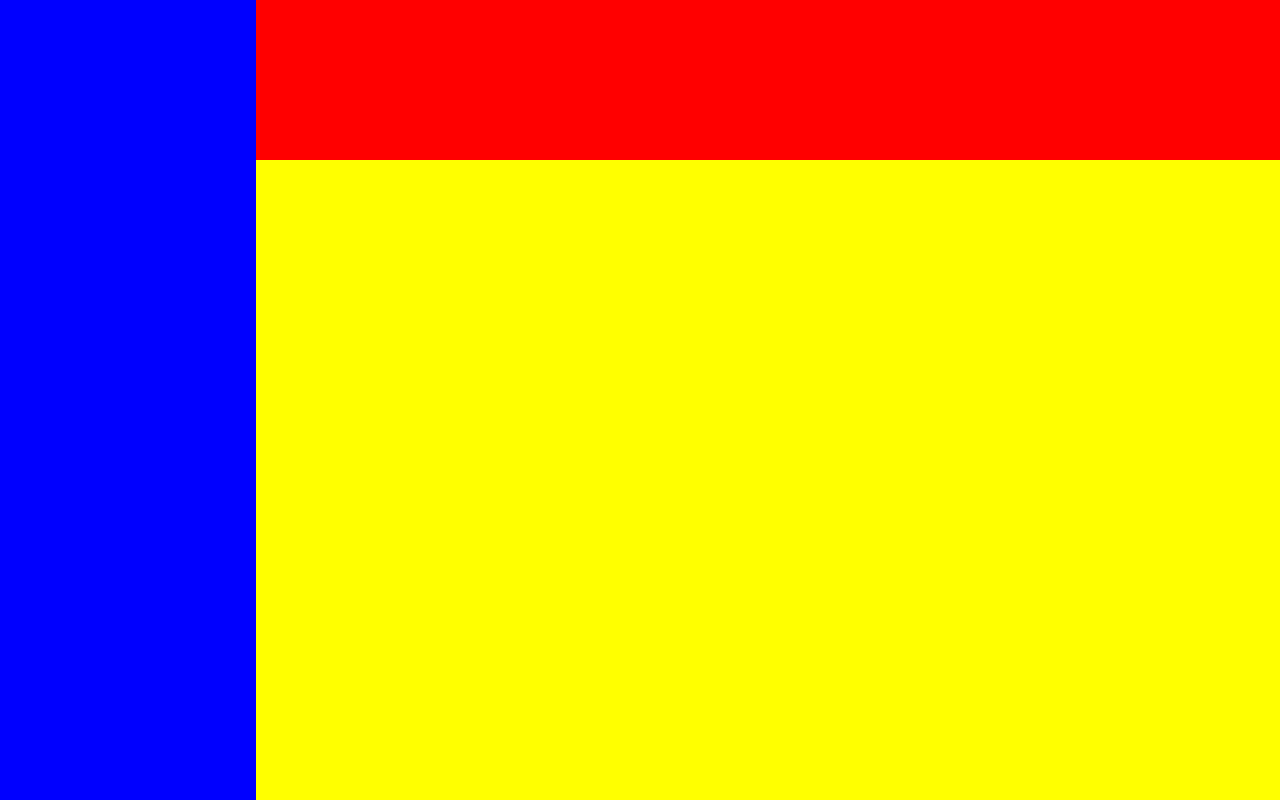
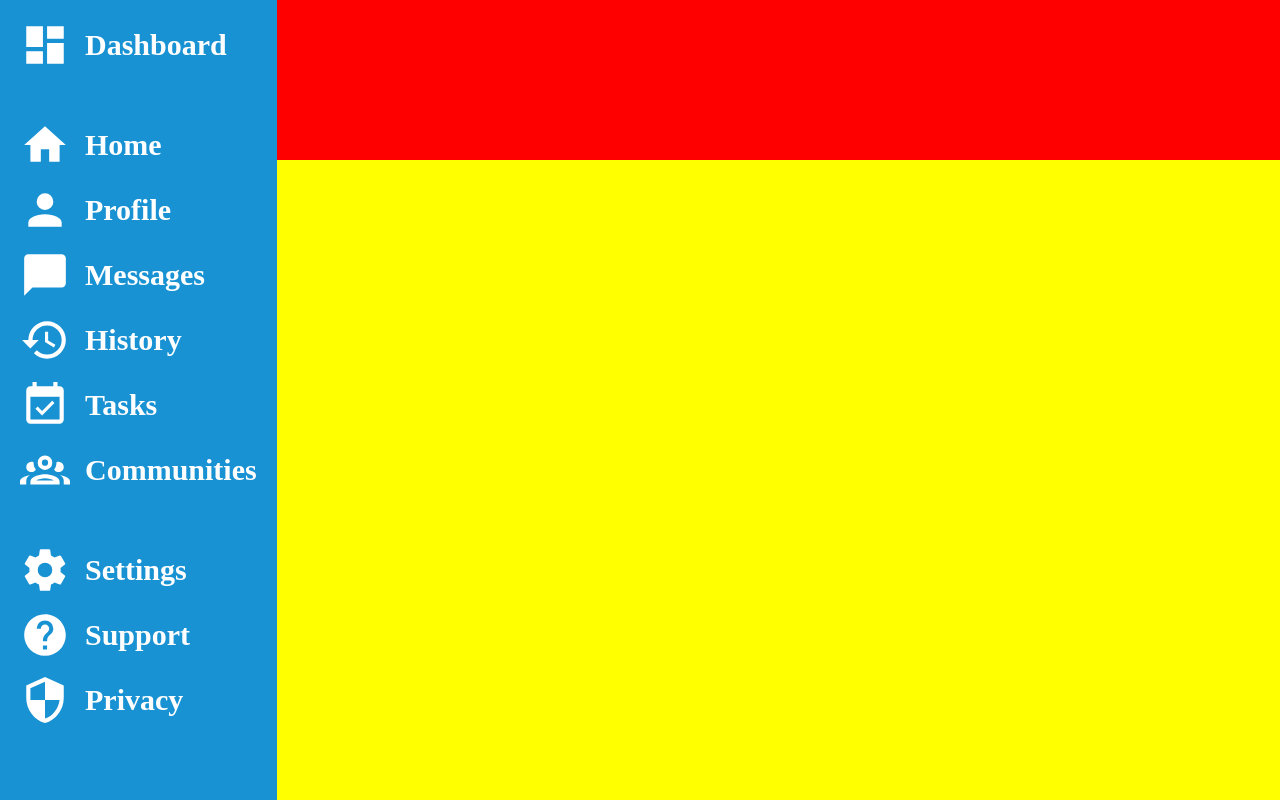
Before and after one commit to Oussama5379/admin-dashboard, a plain HTML site: page index.html in a window 1280 px wide. Drawn offline with Linux system fonts and the light colour scheme.

Commit message:
Build the Sidebar

```diff
--- a/index.html
+++ b/index.html
@@ -9,7 +9,91 @@
 	<body>
 		<div class="container">
 			<div class="header"></div>
-			<div class="sidebar"></div>
+			<div class="sidebar">
+				<div class="side-element title">
+					<svg xmlns="http://www.w3.org/2000/svg" viewBox="0 0 24 24">
+						<path d="M13,3V9H21V3M13,21H21V11H13M3,21H11V15H3M3,13H11V3H3V13Z" />
+					</svg>
+					<span>Dashboard</span>
+				</div>
+				<div class="side-element">
+					<svg xmlns="http://www.w3.org/2000/svg" viewBox="0 0 24 24">
+						<title>home</title>
+						<path d="M10,20V14H14V20H19V12H22L12,3L2,12H5V20H10Z" />
+					</svg>
+					<span>Home</span>
+				</div>
+				<div class="side-element">
+					<svg xmlns="http://www.w3.org/2000/svg" viewBox="0 0 24 24">
+						<title>account</title>
+						<path
+							d="M12,4A4,4 0 0,1 16,8A4,4 0 0,1 12,12A4,4 0 0,1 8,8A4,4 0 0,1 12,4M12,14C16.42,14 20,15.79 20,18V20H4V18C4,15.79 7.58,14 12,14Z"
+						/>
+					</svg>
+					<span>Profile</span>
+				</div>
+				<div class="side-element">
+					<svg xmlns="http://www.w3.org/2000/svg" viewBox="0 0 24 24">
+						<title>message</title>
+						<path d="M20,2H4A2,2 0 0,0 2,4V22L6,18H20A2,2 0 0,0 22,16V4C22,2.89 21.1,2 20,2Z" />
+					</svg>
+					<span>Messages</span>
+				</div>
+				<div class="side-element">
+					<svg xmlns="http://www.w3.org/2000/svg" viewBox="0 0 24 24">
+						<title>history</title>
+						<path
+							d="M13.5,8H12V13L16.28,15.54L17,14.33L13.5,12.25V8M13,3A9,9 0 0,0 4,12H1L4.96,16.03L9,12H6A7,7 0 0,1 13,5A7,7 0 0,1 20,12A7,7 0 0,1 13,19C11.07,19 9.32,18.21 8.06,16.94L6.64,18.36C8.27,20 10.5,21 13,21A9,9 0 0,0 22,12A9,9 0 0,0 13,3"
+						/>
+					</svg>
+					<span>History</span>
+				</div>
+				<div class="side-element">
+					<svg xmlns="http://www.w3.org/2000/svg" viewBox="0 0 24 24">
+						<title>calendar-check</title>
+						<path
+							d="M19,19H5V8H19M19,3H18V1H16V3H8V1H6V3H5C3.89,3 3,3.9 3,5V19A2,2 0 0,0 5,21H19A2,2 0 0,0 21,19V5A2,2 0 0,0 19,3M16.53,11.06L15.47,10L10.59,14.88L8.47,12.76L7.41,13.82L10.59,17L16.53,11.06Z"
+						/>
+					</svg>
+					<span>Tasks</span>
+				</div>
+				<div class="side-element title">
+					<svg xmlns="http://www.w3.org/2000/svg" viewBox="0 0 24 24">
+						<title>account-group-outline</title>
+						<path
+							d="M12,5A3.5,3.5 0 0,0 8.5,8.5A3.5,3.5 0 0,0 12,12A3.5,3.5 0 0,0 15.5,8.5A3.5,3.5 0 0,0 12,5M12,7A1.5,1.5 0 0,1 13.5,8.5A1.5,1.5 0 0,1 12,10A1.5,1.5 0 0,1 10.5,8.5A1.5,1.5 0 0,1 12,7M5.5,8A2.5,2.5 0 0,0 3,10.5C3,11.44 3.53,12.25 4.29,12.68C4.65,12.88 5.06,13 5.5,13C5.94,13 6.35,12.88 6.71,12.68C7.08,12.47 7.39,12.17 7.62,11.81C6.89,10.86 6.5,9.7 6.5,8.5C6.5,8.41 6.5,8.31 6.5,8.22C6.2,8.08 5.86,8 5.5,8M18.5,8C18.14,8 17.8,8.08 17.5,8.22C17.5,8.31 17.5,8.41 17.5,8.5C17.5,9.7 17.11,10.86 16.38,11.81C16.5,12 16.63,12.15 16.78,12.3C16.94,12.45 17.1,12.58 17.29,12.68C17.65,12.88 18.06,13 18.5,13C18.94,13 19.35,12.88 19.71,12.68C20.47,12.25 21,11.44 21,10.5A2.5,2.5 0 0,0 18.5,8M12,14C9.66,14 5,15.17 5,17.5V19H19V17.5C19,15.17 14.34,14 12,14M4.71,14.55C2.78,14.78 0,15.76 0,17.5V19H3V17.07C3,16.06 3.69,15.22 4.71,14.55M19.29,14.55C20.31,15.22 21,16.06 21,17.07V19H24V17.5C24,15.76 21.22,14.78 19.29,14.55M12,16C13.53,16 15.24,16.5 16.23,17H7.77C8.76,16.5 10.47,16 12,16Z"
+						/>
+					</svg>
+					<span>Communities</span>
+				</div>
+				<div class="side-element">
+					<svg xmlns="http://www.w3.org/2000/svg" viewBox="0 0 24 24">
+						<title>cog</title>
+						<path
+							d="M12,15.5A3.5,3.5 0 0,1 8.5,12A3.5,3.5 0 0,1 12,8.5A3.5,3.5 0 0,1 15.5,12A3.5,3.5 0 0,1 12,15.5M19.43,12.97C19.47,12.65 19.5,12.33 19.5,12C19.5,11.67 19.47,11.34 19.43,11L21.54,9.37C21.73,9.22 21.78,8.95 21.66,8.73L19.66,5.27C19.54,5.05 19.27,4.96 19.05,5.05L16.56,6.05C16.04,5.66 15.5,5.32 14.87,5.07L14.5,2.42C14.46,2.18 14.25,2 14,2H10C9.75,2 9.54,2.18 9.5,2.42L9.13,5.07C8.5,5.32 7.96,5.66 7.44,6.05L4.95,5.05C4.73,4.96 4.46,5.05 4.34,5.27L2.34,8.73C2.21,8.95 2.27,9.22 2.46,9.37L4.57,11C4.53,11.34 4.5,11.67 4.5,12C4.5,12.33 4.53,12.65 4.57,12.97L2.46,14.63C2.27,14.78 2.21,15.05 2.34,15.27L4.34,18.73C4.46,18.95 4.73,19.03 4.95,18.95L7.44,17.94C7.96,18.34 8.5,18.68 9.13,18.93L9.5,21.58C9.54,21.82 9.75,22 10,22H14C14.25,22 14.46,21.82 14.5,21.58L14.87,18.93C15.5,18.67 16.04,18.34 16.56,17.94L19.05,18.95C19.27,19.03 19.54,18.95 19.66,18.73L21.66,15.27C21.78,15.05 21.73,14.78 21.54,14.63L19.43,12.97Z"
+						/>
+					</svg>
+					<span>Settings</span>
+				</div>
+				<div class="side-element">
+					<svg xmlns="http://www.w3.org/2000/svg" viewBox="0 0 24 24">
+						<title>help-circle</title>
+						<path
+							d="M15.07,11.25L14.17,12.17C13.45,12.89 13,13.5 13,15H11V14.5C11,13.39 11.45,12.39 12.17,11.67L13.41,10.41C13.78,10.05 14,9.55 14,9C14,7.89 13.1,7 12,7A2,2 0 0,0 10,9H8A4,4 0 0,1 12,5A4,4 0 0,1 16,9C16,9.88 15.64,10.67 15.07,11.25M13,19H11V17H13M12,2A10,10 0 0,0 2,12A10,10 0 0,0 12,22A10,10 0 0,0 22,12C22,6.47 17.5,2 12,2Z"
+						/>
+					</svg>
+					<span>Support</span>
+				</div>
+				<div class="side-element">
+					<svg xmlns="http://www.w3.org/2000/svg" viewBox="0 0 24 24">
+						<title>security</title>
+						<path
+							d="M12,12H19C18.47,16.11 15.72,19.78 12,20.92V12H5V6.3L12,3.19M12,1L3,5V11C3,16.55 6.84,21.73 12,23C17.16,21.73 21,16.55 21,11V5L12,1Z"
+						/>
+					</svg>
+					<span>Privacy</span>
+				</div>
+			</div>
 			<div class="main-content"></div>
 		</div>
 	</body>
--- a/style.css
+++ b/style.css
@@ -16,9 +16,28 @@ html {
 	background-color: red;
 }
 .sidebar {
-	background-color: blue;
+	background-color: #1992d4;
+	color: white;
 	grid-row: 1/3;
+	padding: 20px;
+	font-size: 30px;
+	font-weight: 800;
+}
+.side-element {
+	display: flex;
+	align-items: center;
+	margin: 15px 0;
+}
+.title {
+	margin-bottom: 50px;
+	margin-top: 0;
 }
 .main-content {
 	background-color: yellow;
 }
+svg {
+	height: 50px;
+	width: 50px;
+	fill: white;
+	margin-right: 15px;
+}
```
Also changed, not shown: view-dashboard.svg (added).
